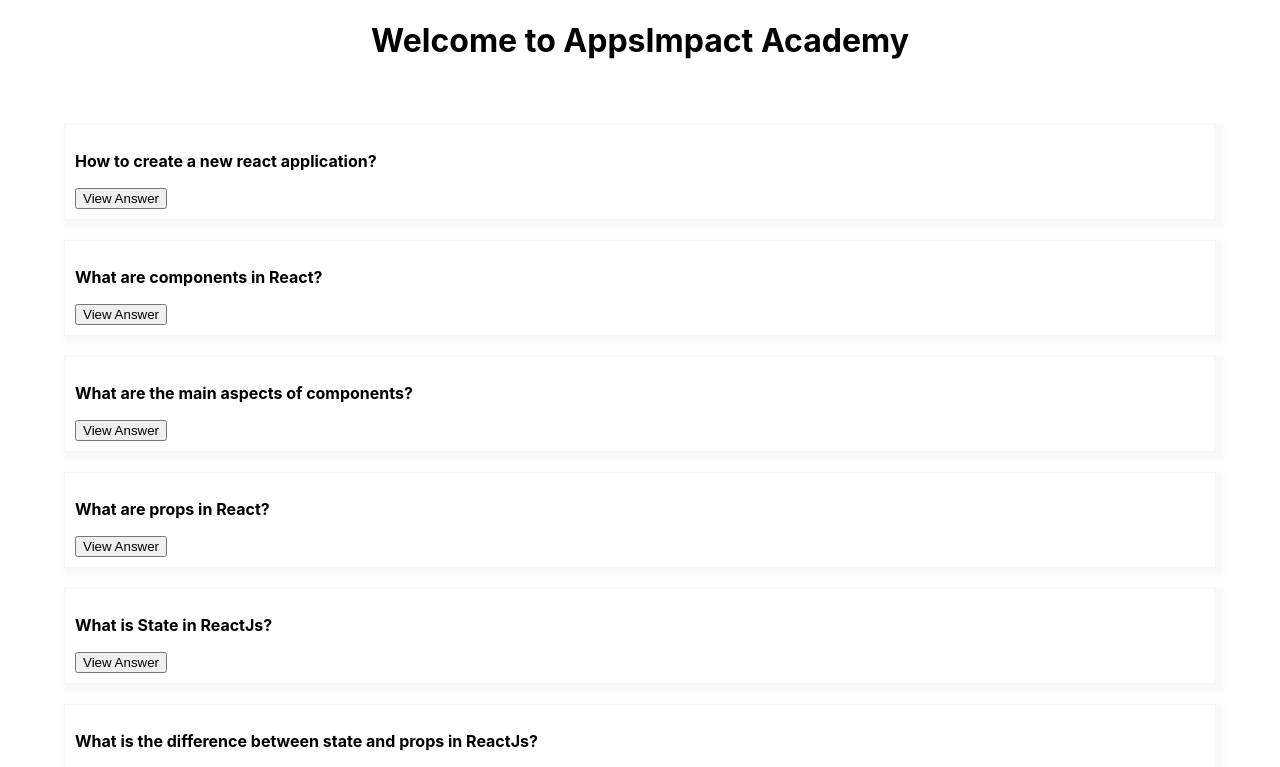
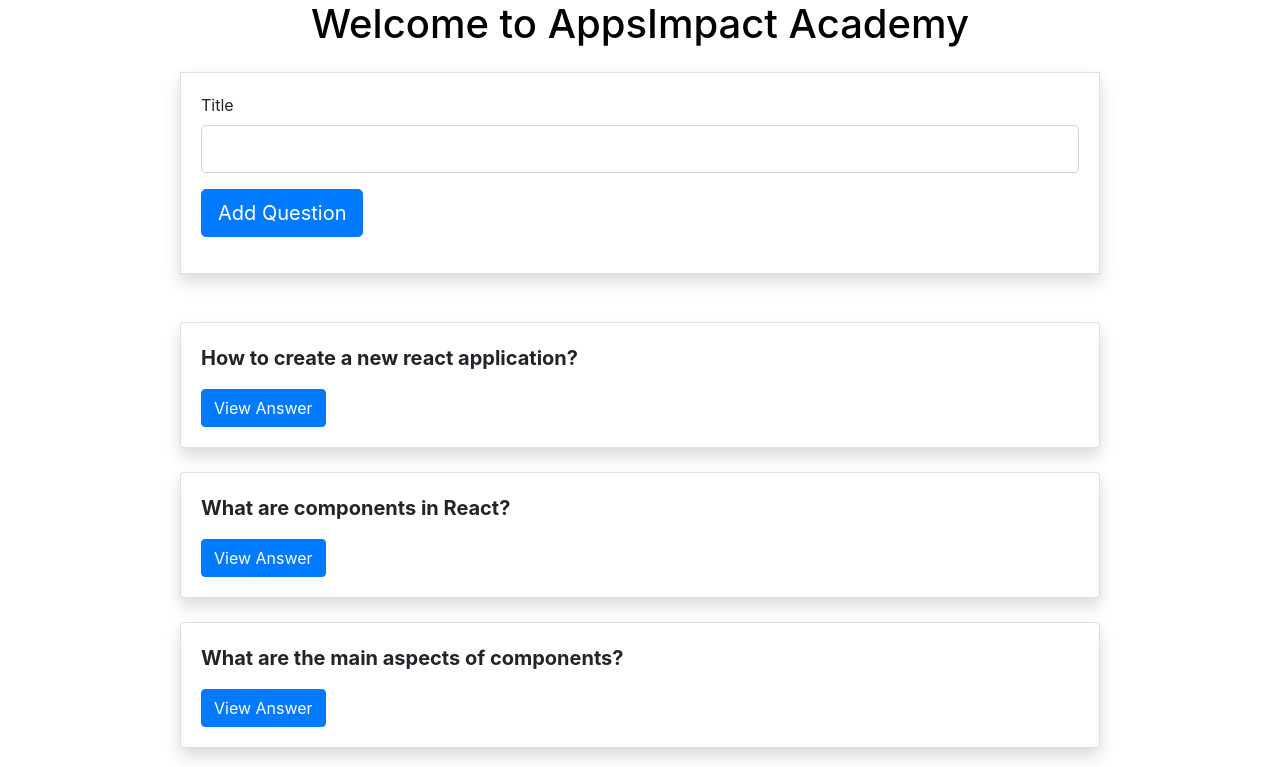
Before and after one commit to RaviSys/react-qa-app, a React (Create React App) app: page / in a window 1280 px wide. Shown: the top 767 px of the page. Built offline with nearby package versions, Linux system fonts and the light colour scheme.

Commit message:
added bootstrap and form for creating questions

```diff
--- a/package.json
+++ b/package.json
@@ -6,6 +6,7 @@
     "@testing-library/jest-dom": "^5.11.4",
     "@testing-library/react": "^11.1.0",
     "@testing-library/user-event": "^12.1.10",
+    "bootstrap": "^4.6.0",
     "react": "^17.0.2",
     "react-dom": "^17.0.2",
     "react-scripts": "4.0.3",
--- a/src/App.js
+++ b/src/App.js
@@ -1,4 +1,8 @@
+import React from 'react';
+
+import Layout from './components/UI/Layout';
 import Questions from './components/questions/Questions';
+import NewQuestion from './components/questions/NewQuestion/NewQuestion';
 
 function App() {
   const questions = [
@@ -11,12 +15,13 @@
   ];
 
   return (
-    <div className="App">
-      <header className="App-header">
+    <Layout>
+      <header className="App-header mb-4">
         <h1 className="heading-text">Welcome to AppsImpact Academy</h1>
       </header>
+      <NewQuestion />
       <Questions items={questions} />
-    </div>
+    </Layout>
   );
 }
 
--- /dev/null
+++ b/src/components/UI/Layout.js
@@ -0,0 +1,13 @@
+const Layout = (props) => {
+  return (
+    <div className="container">
+      <div className="row">
+        <div className="col-md-10 mx-md-auto">
+          {props.children}
+        </div>
+      </div>
+    </div>
+  )
+}
+
+export default Layout;
--- /dev/null
+++ b/src/components/questions/NewQuestion/NewQuestion.js
@@ -0,0 +1,14 @@
+import React from 'react';
+
+import QuestionForm from './QuestionForm';
+const NewQuestion = () => {
+  return (
+    <div className="card shadow rounded-0 mb-5 mt-3">
+      <div className="card-body">
+        <QuestionForm />
+      </div>
+    </div>
+  )
+}
+
+export default NewQuestion;
--- /dev/null
+++ b/src/components/questions/NewQuestion/QuestionForm.js
@@ -0,0 +1,19 @@
+import React from 'react';
+
+const QuestionForm = () => {
+  return (
+    <form>
+      <div>
+        <div className="form-group">
+          <label>Title</label>
+          <input type="text" className="form-control form-control-lg"/>
+        </div>
+      </div>
+      <div className="form-group">
+        <button type="submit" className="btn btn-primary btn-lg">Add Question</button>
+      </div>
+    </form>
+  )
+}
+
+export default QuestionForm;
--- a/src/components/questions/QuestionItem.js
+++ b/src/components/questions/QuestionItem.js
@@ -5,9 +5,11 @@
   }
 
   return (
-    <div className="question-item">
-      <p>{props.title}</p>
-      <button onClick={displayQuestionTitle}> View Answer</button>
+    <div className="card shadow rounded mb-4 mt-3">
+      <div className="card-body">
+        <p className="lead font-weight-bold">{props.title}</p>
+        <button onClick={displayQuestionTitle} className="btn btn-primary"> View Answer</button>
+      </div>
     </div>
   )
 }
--- a/src/components/questions/Questions.css
+++ /dev/null
@@ -1,11 +0,0 @@
-.question-list {
-  width: 90%;
-  margin: 5%;
-}
-.question-item {
-  border: 1px solid #f6f6ff;
-  padding: 10px;
-  font-weight: bold;
-  box-shadow: 4px 4px 4px 4px #f9f9f9;
-  margin-top:20px;
-}
--- a/src/components/questions/Questions.js
+++ b/src/components/questions/Questions.js
@@ -1,9 +1,8 @@
 import QuestionItem from './QuestionItem';
-import './Questions.css';
 
 function Questions(props) {
   return (
-    <div className="question-list">
+    <div>
       <QuestionItem title={props.items[0].title} />
       <QuestionItem title={props.items[1].title} />
       <QuestionItem title={props.items[2].title} />
--- a/src/index.js
+++ b/src/index.js
@@ -3,6 +3,7 @@
 import './index.css';
 import App from './App';
 import reportWebVitals from './reportWebVitals';
+import 'bootstrap/dist/css/bootstrap.css';
 
 ReactDOM.render(
   <React.StrictMode>
```
Also changed, not shown: 1 other file (tests, documents, lock files or other folders).
